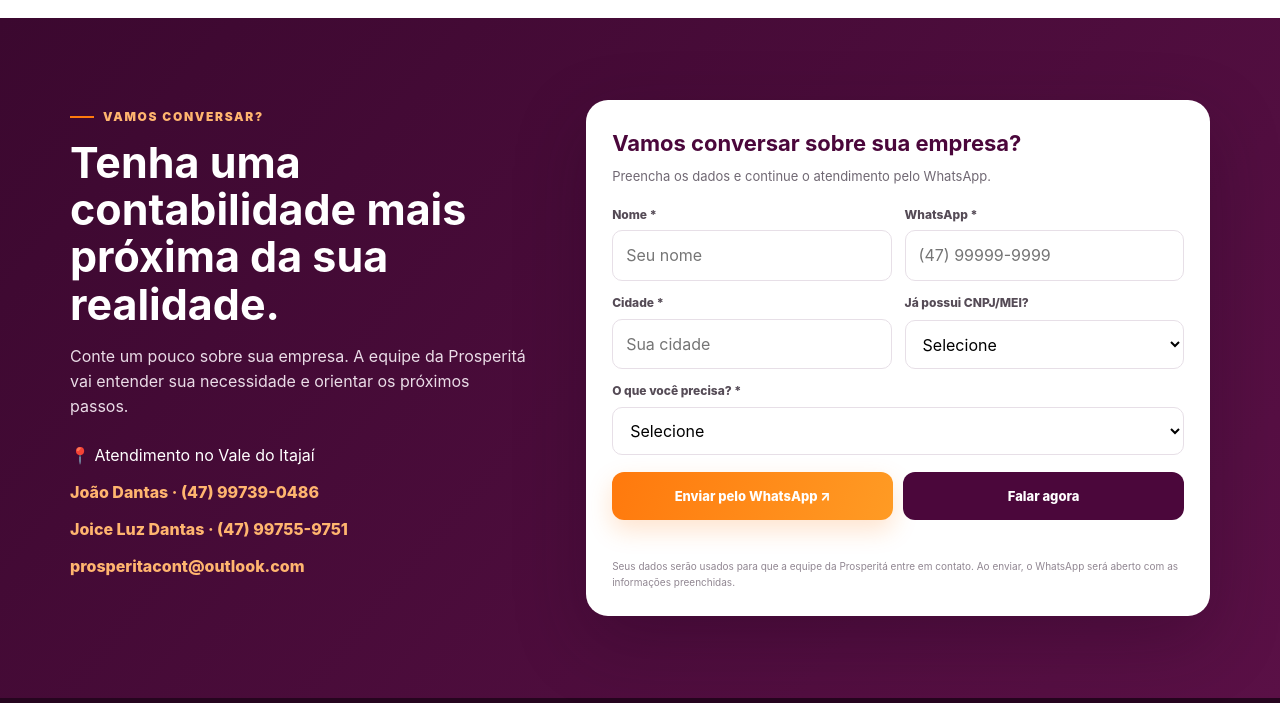
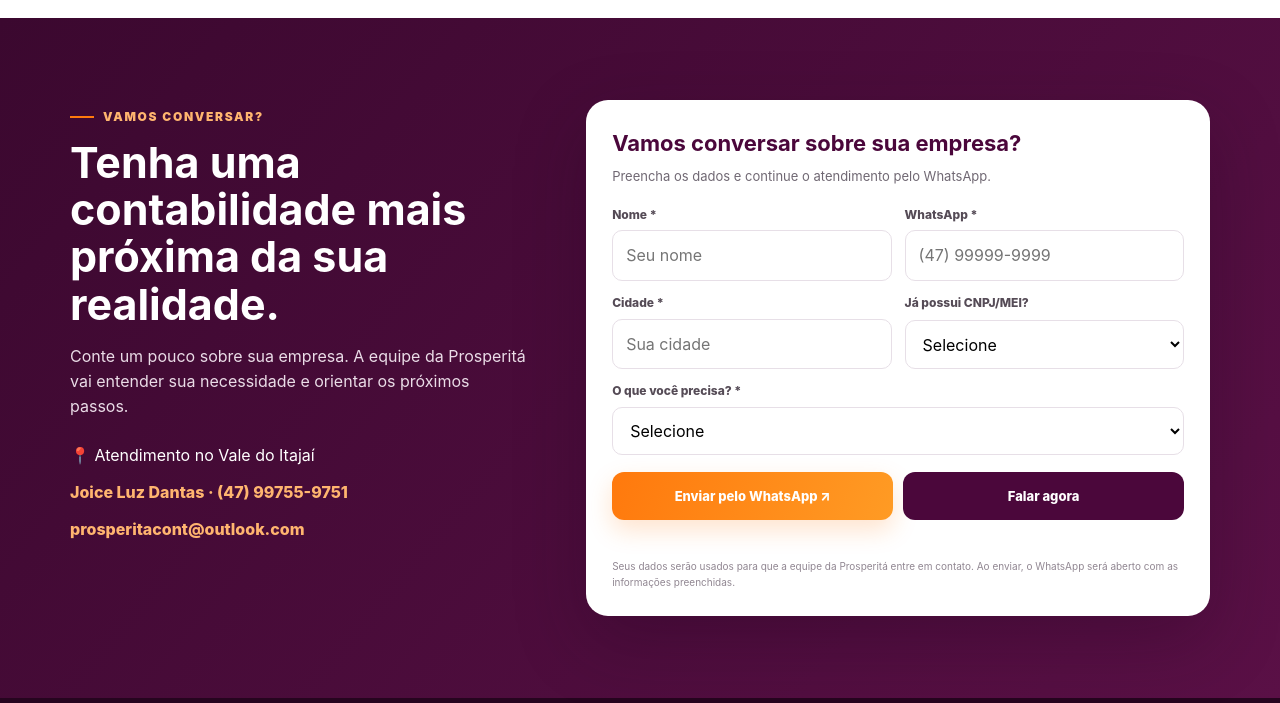
Before and after one commit to fabianoreb/prosperita-landing-page, a plain HTML site: page index.html in a window 1280 px wide. Shown: the part 3432-4135 px from the top of the page. Drawn offline with Linux system fonts and the light colour scheme.

Commit message:
Update index.html

```diff
--- a/index.html
+++ b/index.html
@@ -60,7 +60,7 @@ footer{background:#26051f;color:#d7c8d4;padding:27px 0;font-size:12px}.footer-in
  <div class="app-note">Tecnologia a favor da sua empresa</div></div>
 </div></section>
 <section><div class="container"><div class="section-head"><div class="kicker">Como funciona</div><h2>Um caminho simples para começar.</h2><p>Converse com a equipe e entenda quais soluções fazem sentido para sua empresa.</p></div><div class="steps"><div class="step"><em>ETAPA 01</em><h3>Conte sua necessidade</h3><p>Informe seu perfil e o que está buscando na contabilidade.</p></div><div class="step"><em>ETAPA 02</em><h3>Receba orientação</h3><p>A equipe conversa com você para entender sua atividade e seu momento.</p></div><div class="step"><em>ETAPA 03</em><h3>Encontre a solução adequada</h3><p>Conheça as opções de assessoria e acompanhamento para seu negócio.</p></div></div></div></section>
-<section class="contact" id="contato"><div class="container contact-grid"><div><div class="eyebrow">Vamos conversar?</div><h2>Tenha uma contabilidade mais próxima da sua realidade.</h2><p>Conte um pouco sobre sua empresa. A equipe da Prosperitá vai entender sua necessidade e orientar os próximos passos.</p><div class="contact-details"><span>📍 Atendimento no Vale do Itajaí</span><a href="tel:+5547997390486">João Dantas · (47) 99739-0486</a><a href="tel:+5547997559751">Joice Luz Dantas · (47) 99755-9751</a><a href="mailto:prosperitacont@outlook.com">prosperitacont@outlook.com</a></div></div>
+<section class="contact" id="contato"><div class="container contact-grid"><div><div class="eyebrow">Vamos conversar?</div><h2>Tenha uma contabilidade mais próxima da sua realidade.</h2><p>Conte um pouco sobre sua empresa. A equipe da Prosperitá vai entender sua necessidade e orientar os próximos passos.</p><div class="contact-details"><span>📍 Atendimento no Vale do Itajaí</span><a href="tel:+5547997390486">Joice Luz Dantas · (47) 99755-9751</a><a href="mailto:prosperitacont@outlook.com">prosperitacont@outlook.com</a></div></div>
 <form class="lead-form" id="lead-form-home">
  <h3>Vamos conversar sobre sua empresa?</h3><p>Preencha os dados e continue o atendimento pelo WhatsApp.</p>
  <div class="fields">
```
